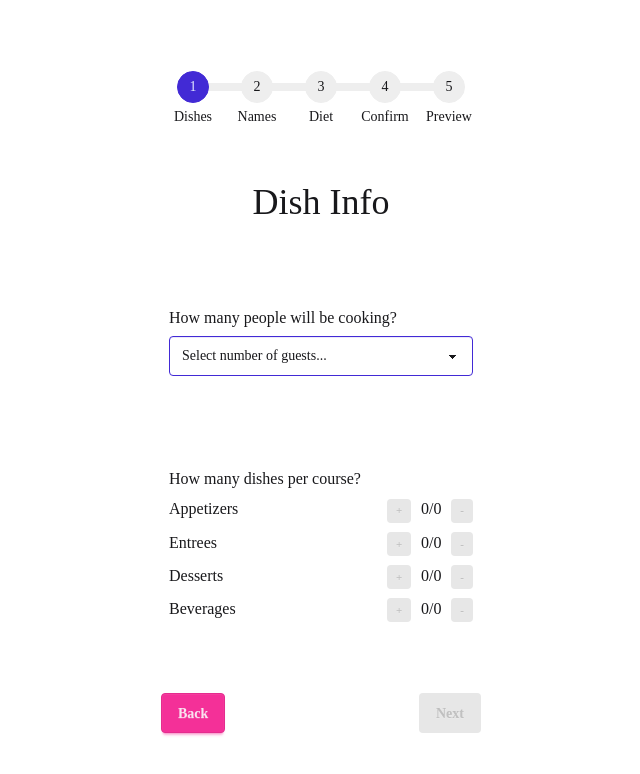
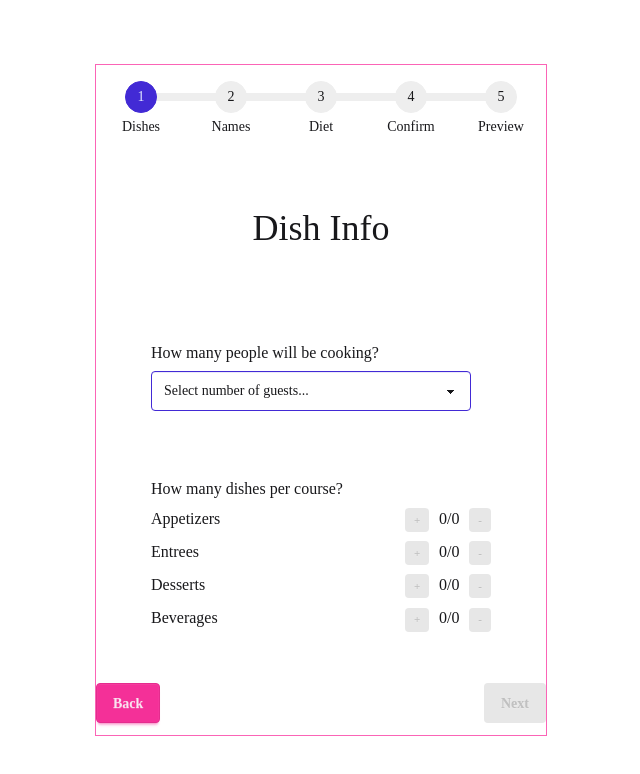
Before and after one commit to ang-riv/dinner-party-generator, a React (Vite) app: page / in a window 1280 px wide. Both pictures are taken after a click on the button "Start". Shown: the top 774 px of the page, without its empty margins (319-959 px from the left). Built offline with nearby package versions, Linux system fonts and the light colour scheme; a web font is replaced by a local one.

Commit message:
Changed containers to have max widths and heights for bigger screens

```diff
--- a/src/MainApp.jsx
+++ b/src/MainApp.jsx
@@ -34,7 +34,7 @@ function MainApp() {
       <GuestProvider>
         {pageNum != 6 && menuStyling === false ? (
           <>
-            <div className="flex flex-col justify-between h-10/12">
+            <div className="flex flex-col justify-between h-full max-h-[670px] min-h-[650px]  min-w-80 w-full max-w-[450px] outline outline-pink-400 py-3 overflow-y-scroll">
               {pageNum === 0 ? (
                 <div className="flex items-center justify-center w-full h-full">
                   {pages[0]}
--- /dev/null
+++ b/src/TestStyles.jsx
@@ -0,0 +1,11 @@
+import React from "react";
+
+const TestStyles = () => {
+  return (
+    <div className="w-screen h-screen border border-green-400 flex justify-center items-center">
+      <div className="w-full min-w-xs max-w-[450px] min-h-10/12 border border-pink-400"></div>
+    </div>
+  );
+};
+
+export default TestStyles;
--- a/src/components/AssignDishes.jsx
+++ b/src/components/AssignDishes.jsx
@@ -61,7 +61,6 @@ const AssignDishes = () => {
     const leftoverDishes = updatedDishesCopy.filter(
       (dish) => dish.assigned === false
     );
-
     // 6) assign the leftover dishes to the guests that don't have a pref
     const leftoverGuests = noPrefs.map((guest, index) => ({
       ...guest,
--- a/src/components/Steps.jsx
+++ b/src/components/Steps.jsx
@@ -20,8 +20,8 @@ const Steps = ({ active }) => {
         );
   }
   return (
-    <div className="h-fit">
-      <ul className="steps">{steps}</ul>
+    <div className="h-fit flex justify-center w-full min-w-[320px]">
+      <ul className="steps w-full">{steps}</ul>
     </div>
   );
 };
--- a/src/main.jsx
+++ b/src/main.jsx
@@ -3,6 +3,7 @@ import { createRoot } from "react-dom/client";
 import "./index.css";
 import App from "./App.jsx";
 import MainApp from "./MainApp.jsx";
+import TestStyles from "./TestStyles.jsx";
 
 createRoot(document.getElementById("root")).render(
   <StrictMode>
--- a/src/pages/DishesPage.jsx
+++ b/src/pages/DishesPage.jsx
@@ -33,12 +33,13 @@ const DishesPage = () => {
     0
   );
   return (
-    <div className="h-10/12 flex flex-col px-2 justify-between">
+    <div className="min-h-10/12 h-full flex flex-col px-2 justify-around">
       <h2 className="flex justify-center items-center text-center text-4xl  h-2/8">
         Dish Info
       </h2>
       {/* guest number */}
-      <div className="h-1/8">
+      <div className="flex items-center justify-center w-full">
+        <div className="flex flex-col justify-center w-full max-w-[340px]">
           <p className="mb-1.5">How many people will be cooking?</p>
           <select
             defaultValue="0"
@@ -57,8 +58,11 @@ const DishesPage = () => {
             ))}
           </select>
         </div>
+      </div>
+
       {/* number of dishes per course */}
-      <div className=" h-4/8 flex flex-col justify-center">
+      <div className=" h-3/8 flex flex-col items-center w-full">
+        <div className="flex flex-col max-w-[340px] w-full h-full justify-center">
           <p className="mb-1.5">How many dishes per course?</p>
           <div className="w-full">
             {dishCounters.map((course) => (
@@ -88,6 +92,7 @@ const DishesPage = () => {
           </div>
         </div>
       </div>
+    </div>
   );
 };
 
```
Lines whose indentation alone changed are shown as unchanged.
